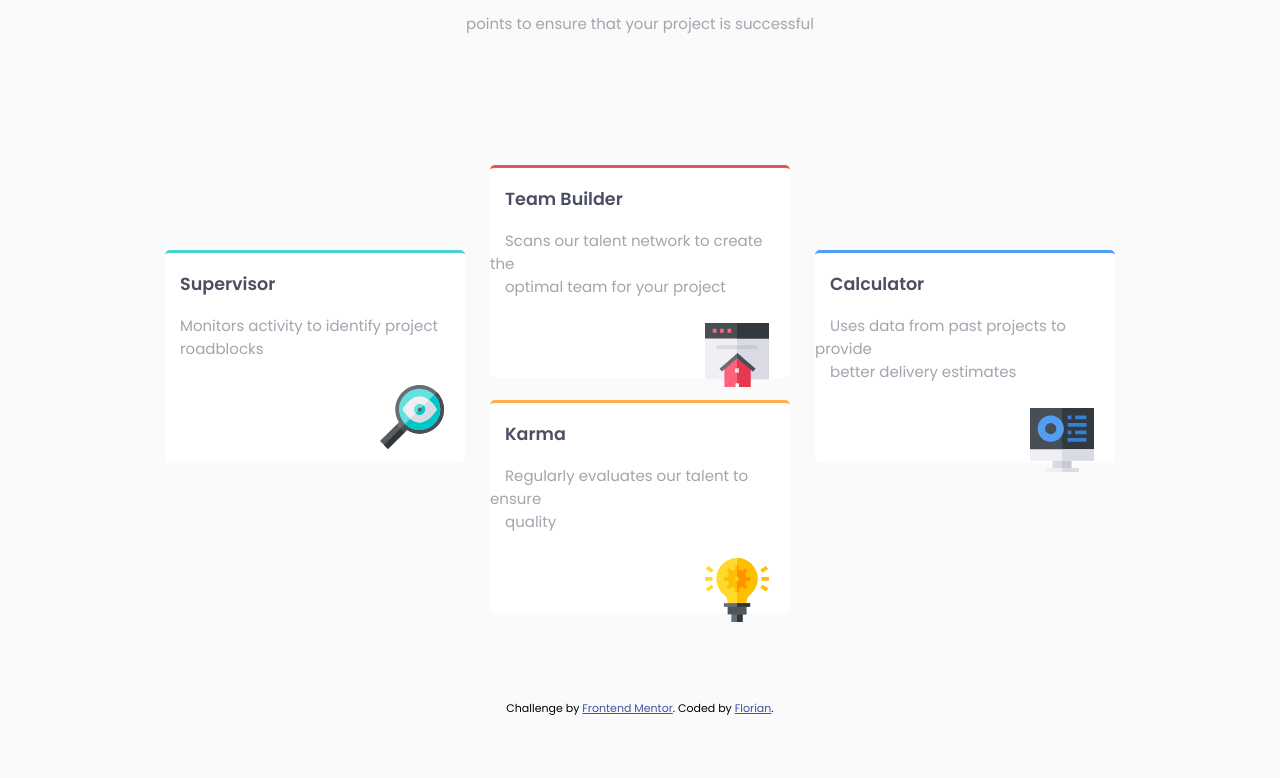
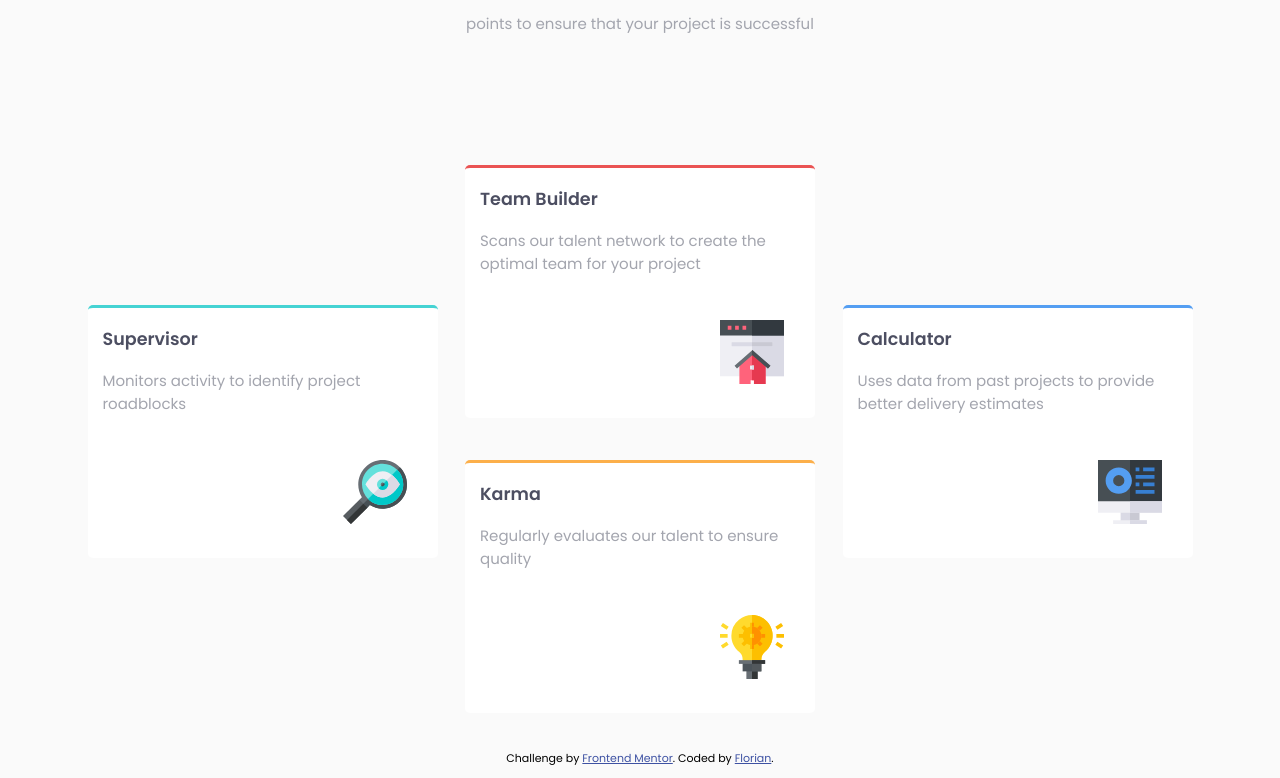
Before and after one commit to Rolfy229/Four-card-feature-section-Challenge, a plain HTML site: page index.html in a window 1280 px wide. Shown: the part 150-928 px from the top of the page. Before the commit the page ends 878 px from the top, so only its background shows below. Drawn offline with Linux system fonts and the light colour scheme.

Commit message:
Update default.css

```diff
--- a/default.css
+++ b/default.css
@@ -36,16 +36,18 @@ span{
   border-top-color: hsl(180, 62%, 55%);
   border-top-style:outset;
   border-radius: 5px;
-  width: 300px;
-  height: 210px;
+  width: 350px;
+  height: 250px;
   text-indent: 15px;
-  margin-top: 200px ;
-  margin-right: 650px;
+  margin-top: 255px ;
+  margin-right: 755px;
 
 }
 .supervisorImg{
-  padding-top: 25px;
-  padding-left: 200px;
+  width:64px;
+  height:64px;
+  padding-top: 45px;
+  padding-left: 240px;
 }
 .teamBuilder{
   position: absolute;
@@ -54,14 +56,16 @@ span{
   border-top-color:  hsl(0, 78%, 62%);
   border-top-style: outset;
   border-radius: 5px;
-  width: 300px;
-  height: 210px;
+  width: 350px;
+  height: 250px;
   text-indent: 15px;
   margin-top: 115px;
 }
 .teamBuilderImg{
-  padding-top: 25px;
-  padding-left: 200px;
+  width:64px;
+  height:64px;
+  padding-top: 45px;
+  padding-left: 240px;
 }
 .karma{
   position: absolute;
@@ -70,14 +74,16 @@ span{
   border-top-color: hsl(34, 97%, 64%);
   border-top-style: outset;
   border-radius: 5px;
-  width: 300px;
-  height: 210px;
+  width: 350px;
+  height: 250px;
   text-indent: 15px;
-  margin-top: 350px;
+  margin-top: 410px;
 }
 .karmaImg{
-  padding-top: 25px;
-  padding-left: 200px;
+  width:64px;
+  height:64px;
+  padding-top: 45px;
+  padding-left: 240px;
 }
 .calculator{
   position: absolute;
@@ -86,23 +92,25 @@ span{
   border-top-color: hsl(212, 86%, 64%);
   border-top-style: outset;
   border-radius: 5px;
-  width: 300px;
-  height: 210px;
+  width: 350px;
+  height: 250px;
   text-indent: 15px;
-  margin-top: 200px;
-  margin-left: 650px;
+  margin-top: 255px;
+  margin-left: 755px;
 }
 .calculatorImg{
-  padding-top: 25px;
-  padding-left: 200px;
+  width:64px;
+  height:64px;
+  padding-top: 45px;
+  padding-left: 240px;
 }
 .attribution {
-  margin-top: 650px;
+  margin-top: 700px;
   font-size: 11px;
   text-align: center;
 }
 .attribution a {
-  margin-top: 650px;
+  margin-top: 700px;
   color: hsl(228, 45%, 44%);
 }
 
@@ -113,7 +121,7 @@ span{
     display:flex;
     flex-direction: column;
     align-items: center;
-    width: 300px;
+    width: 310px;
     padding: 15px;
     margin: auto;
   }
```
